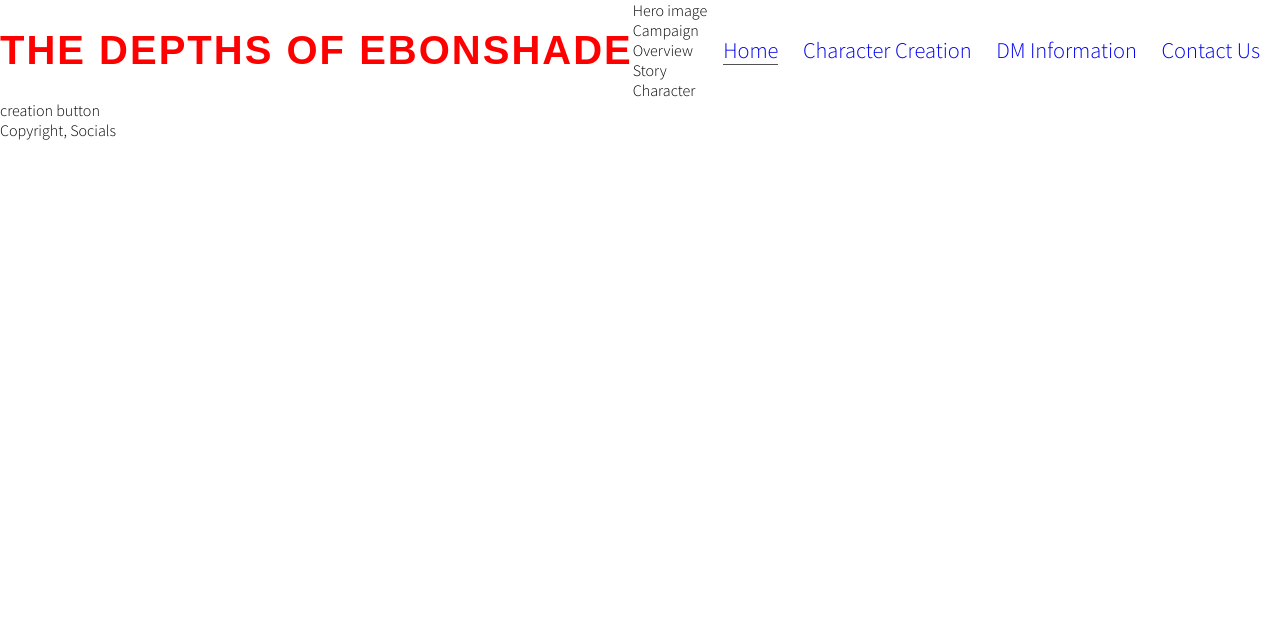
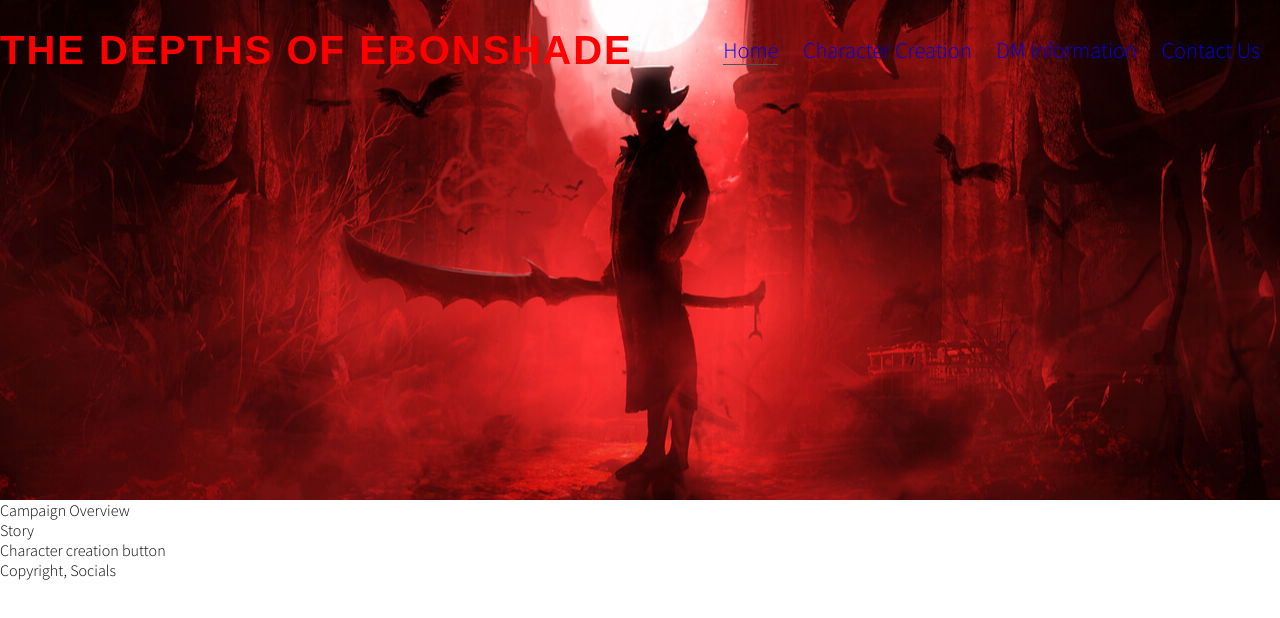
Before and after one commit to RyanMAWalker/Depths-of-Ebonshade, a plain HTML site: page index.html in a window 1280 px wide. Drawn offline with Linux system fonts and the light colour scheme; a web font is replaced by a local one.

Commit message:
Add hero image

```diff
--- a/assests/style.css
+++ b/assests/style.css
@@ -54,3 +54,12 @@ h1, h2 {
 .active {
     border-bottom: 1px solid #525252;
 }
+
+
+/* hero image */
+
+#hero-desktop {
+    height: 500px;
+    background-size: cover;
+    background: url(../assests/images/hero-1800.jpg) no-repeat center center;
+}
--- a/index.html
+++ b/index.html
@@ -15,6 +15,7 @@
 
 <body>
     <header>
+        <div class=>
         <a href="index.html">
             <h1 id="logo">The Depths of Ebonshade</h1> <!--Imported font style "Dungeon"-->
         </a>
@@ -34,11 +35,14 @@
                 </li>
             </ul>
         </nav>
+        </div>
     </header>
 
     <!--Hero image to include text overlayed-->
     <section>
-        Hero image
+        <div id="hero-desktop">
+
+        </div>
     </section>
 
     <section>
```
Also changed, not shown: assests/images/hero-1800.jpg (added), assests/images/hero-desktop.jpg (added), assests/images/hero-mobile.jpg (added), 1 other file.
